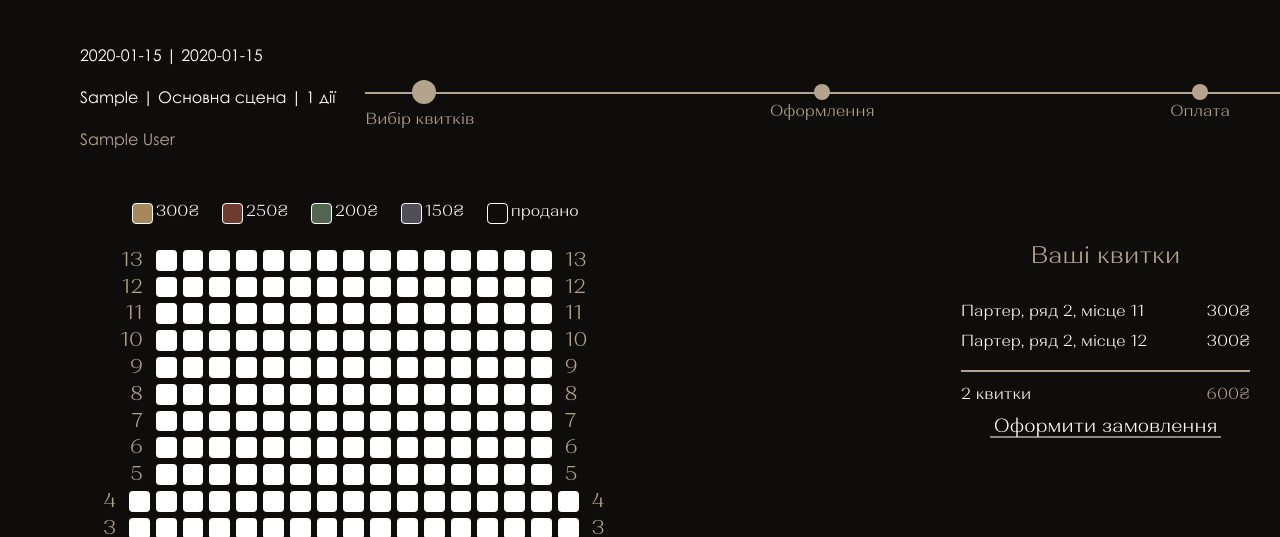
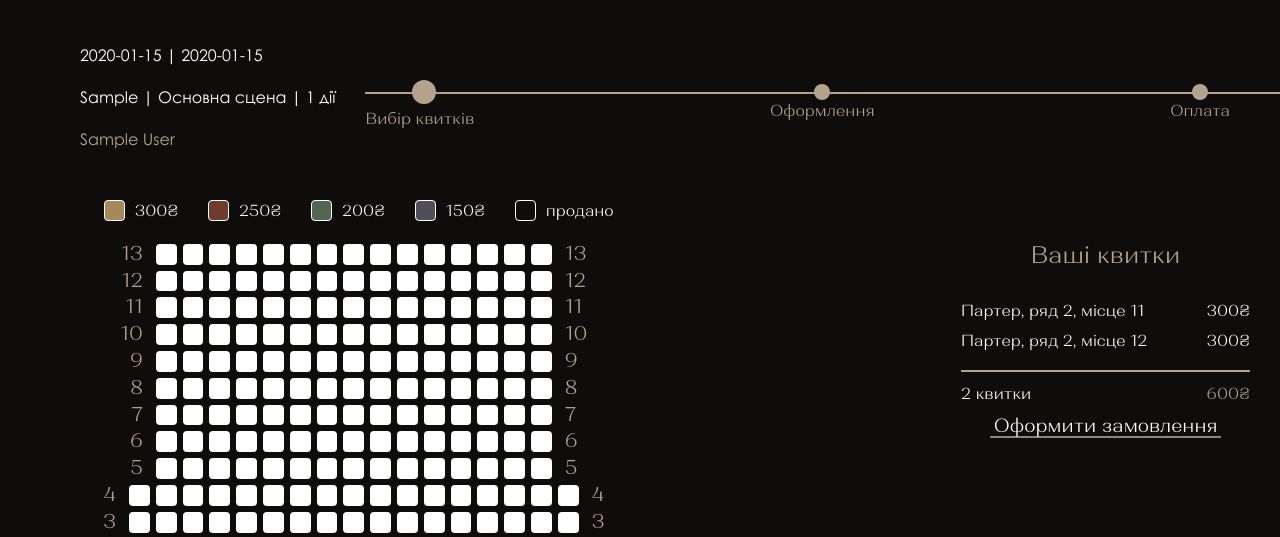
Before and after one commit to Mar4ik10/theatresiteproject, a Django app: a page that uses theatreproj/templates/base.html in a window 1280 px wide. Shown: the part 248-785 px from the top of the page. Run offline with Django 4.2, Linux system fonts and the light colour scheme; tables that the repository leaves empty hold one stand-in row (values such as "Sample post").

Commit message:
A little correct seats

```diff
--- a/theatreproj/static/responsive.css
+++ b/theatreproj/static/responsive.css
@@ -84,6 +84,12 @@
   .seat {
     width: 12px;
     height: 12px;
+  }
+
+  .group-cost {
+    display: flex;
+    flex-direction: column;
+    align-items: center;
   }
 }
 
--- a/theatreproj/static/styles.css
+++ b/theatreproj/static/styles.css
@@ -483,6 +483,12 @@ body {
   margin-left: 20px;
 }
 
+.group-cost {
+  display: flex;
+  justify-content: center;
+  margin: 0 10px;
+}
+
 .seats-cost {
   display: flex;
   margin-bottom: 20px;
@@ -495,7 +501,12 @@ body {
 .cost4,
 .cost5 {
   display: flex;
+  height: 1.3rem;
+  width: 1.3rem;
   margin: 0 10px;
+  border-radius: 4px;
+  justify-content: center;
+  align-items: center;
 }
 
 .cost-text {
@@ -505,27 +516,27 @@ body {
   color: #ffffff;
 }
 
-.cost1 .seat {
+.cost1 {
   background-color: #a7875c;
   border: 1px solid #ffffff;
 }
 
-.cost2 .seat {
+.cost2 {
   background-color: #6f3b2f;
   border: 1px solid #ffffff;
 }
 
-.cost3 .seat {
+.cost3 {
   background-color: #536651;
   border: 1px solid #ffffff;
 }
 
-.cost4 .seat {
+.cost4 {
   background-color: #4f4e59;
   border: 1px solid #ffffff;
 }
 
-.cost5 .seat {
+.cost5 {
   background-color: #0e0d0b;
   border: 1px solid #ffffff;
 }
--- a/theatreproj/templates/afisha.html
+++ b/theatreproj/templates/afisha.html
@@ -9,8 +9,10 @@
     <h2 style="color: #b5a48d">Жовтень</h2>
 
     <form action="." method="get" id="filter-form">
+      <input type="hidden" name="form_type" value="filter_form" />
       <div class="custom-select">
         <select name="input-select" id="input-select">
+          <option value="">Оберіть сцену</option>
           <option value="allscenes">Всі сцени</option>
           <option value="mainscene">Основна сцена</option>
           <option value="camscene">Камерна сцена</option>
--- a/theatreproj/templates/base.html
+++ b/theatreproj/templates/base.html
@@ -39,8 +39,9 @@
         <i class="uil uil-search search-icon" id="searchIcon"></i>
 
         <div class="search-box">
-          <form action="{% url 'afisha' %}" method="post">
+          <form action="{% url 'afisha' %}" method="get">
             {% csrf_token %}
+            <input type="hidden" name="form_type" value="search_form">
             <button
               class="uil uil-search search-icon"
               style="
@@ -55,7 +56,6 @@
               type="search-input"
               name="search"
               placeholder="Пошук..."
-              required
             />
           </form>
         </div>
--- a/theatreproj/templates/selectTickets.html
+++ b/theatreproj/templates/selectTickets.html
@@ -29,24 +29,24 @@
 <div class="mainTickets">
   <div class="tickets-seats">
     <div class="seats-cost">
-      <div class="cost1">
-        <div class="seat"></div>
+      <div class="group-cost">
+        <div class="cost1"></div>
         <div class="cost-text">300₴</div>
       </div>
-      <div class="cost2">
-        <div class="seat"></div>
+      <div class="group-cost">
+        <div class="cost2"></div>
         <div class="cost-text">250₴</div>
       </div>
-      <div class="cost3">
-        <div class="seat"></div>
+      <div class="group-cost">
+        <div class="cost3"></div>
         <div class="cost-text">200₴</div>
       </div>
-      <div class="cost4">
-        <div class="seat"></div>
+      <div class="group-cost">
+        <div class="cost4"></div>
         <div class="cost-text">150₴</div>
       </div>
-      <div class="cost5">
-        <div class="seat"></div>
+      <div class="group-cost">
+        <div class="cost5"></div>
         <div class="cost-text">продано</div>
       </div>
     </div>
--- a/theatreproj/theatrehome/views.py
+++ b/theatreproj/theatrehome/views.py
@@ -1,4 +1,4 @@
-from django.shortcuts import render
+from django.shortcuts import render, redirect
 from . import models
 
 # Create your views here.
@@ -17,12 +17,15 @@ def abouttheatre(request):
 
 
 def afisha(request):
+
+    form_type = request.GET.get('form_type')
     theatshowall = models.TheatreShow.objects.all()
     scenevalues = {'mainscene': "Основна сцена", 'camscene': "Камерна сцена"}
 
-    if request.method =="GET":
+    if form_type == 'filter_form':
         date_filter = request.GET.get('input-date', None)
         typeofscene = request.GET.get('input-select', None)
+
         if date_filter:
             theatreshows = theatshowall.filter(date=date_filter)
             return render(request, "afisha.html", {"theatre": theatreshows})
@@ -32,12 +35,17 @@ def afisha(request):
                 if typeofscene == i:
                     theatreshows = theatshowall.filter(typescene=j)
                     return render(request, "afisha.html", {"theatre": theatreshows})
+            return redirect('/afisha/')
 
-    if request.method == "POST":
-        searched = request.POST['search']
-        theatreshowsbysearch = theatshowall.filter(title__icontains=searched.lower())
+    elif form_type == 'search_form':
+        searched = request.GET.get('search', '')
+        theatreshowsbysearch = theatshowall.filter(title__icontains=searched)
         return render(request, "afisha.html", {"theatre": theatreshowsbysearch, "searched": searched})
-    return render(request, "afisha.html", {"theatre": theatshowall})
+
+    else:
+        # Handle other cases or return the default page
+        return render(request, "afisha.html", {"theatre": theatshowall})
+
 
 
 def selectTickets(request, slug):
```
